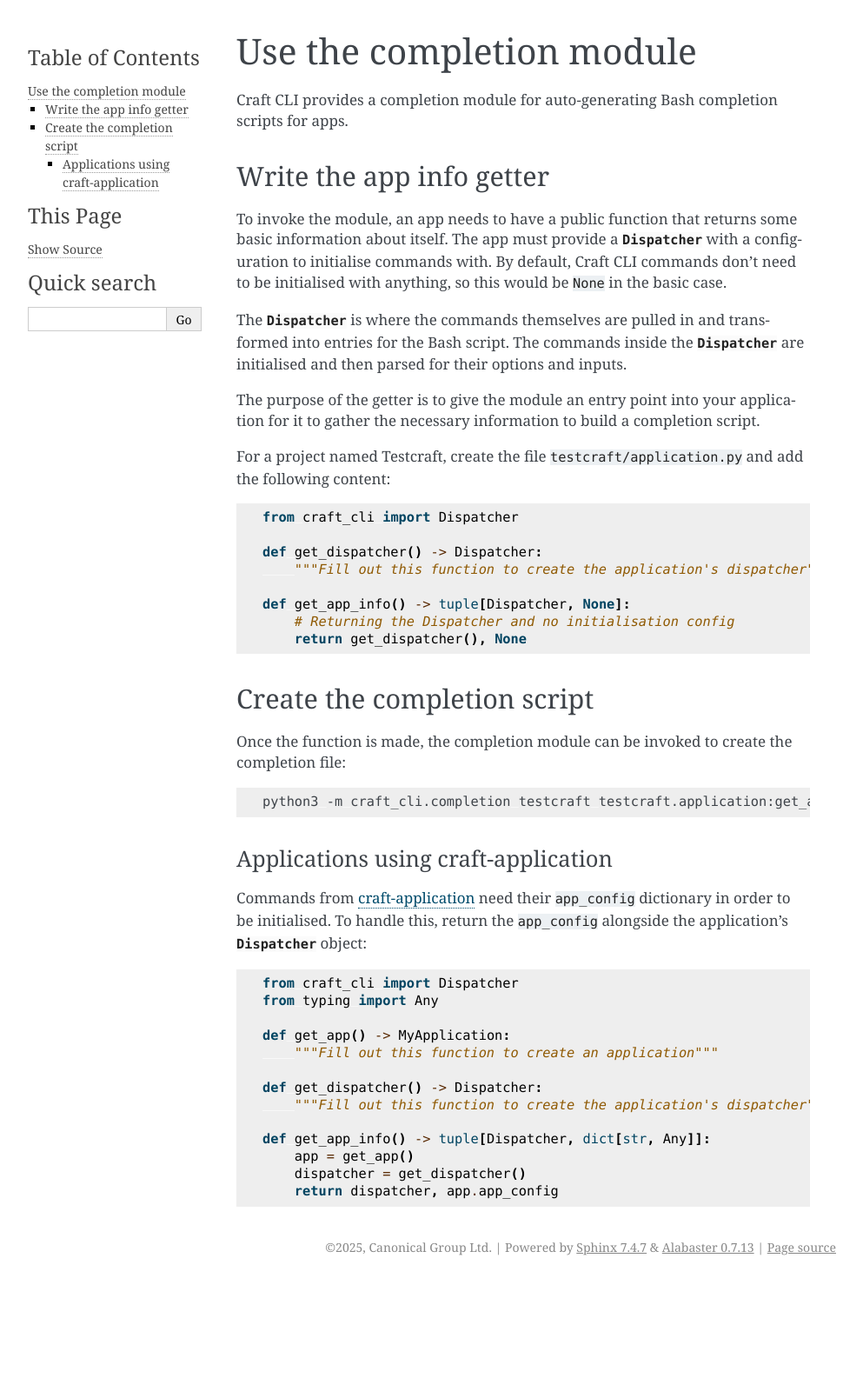
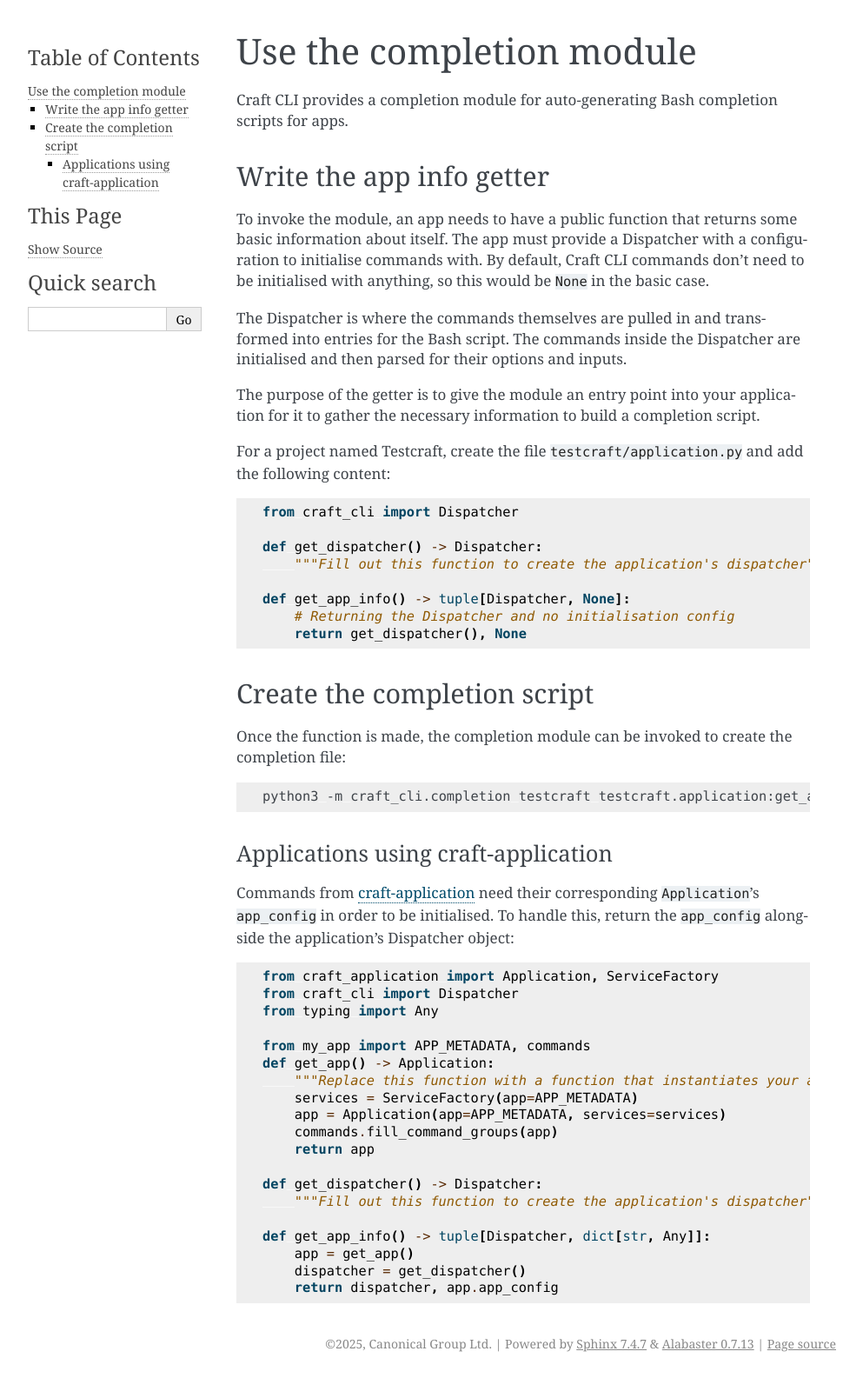
Before and after one commit to canonical/craft-cli, a Sphinx documentation site: the page built from docs/how-to-guides/use-completion.rst, in a window 1280 px wide. Shown: the whole page at 87% size, without its empty margins (148-1141 px from the left). Built offline with Sphinx 7.4.7, drawn with Linux system fonts in a browser that asks for light colours; pages that are not in the unit, such as notebooks, are missing from menus; before the commit the page ends 1474 px from its top, so only the background shows below that.

Commit message:
docs: pr feedback, improve description of app config

```diff
--- a/docs/how-to-guides/use-completion.rst
+++ b/docs/how-to-guides/use-completion.rst
@@ -9,15 +9,14 @@
 Write the app info getter
 -------------------------
 
-To invoke the module, an app needs to have a public function that returns
-some basic information about itself. The app must provide a
-:py:class:`Dispatcher` with a configuration to initialise commands with. By default,
-Craft CLI commands don't need to be initialised with anything, so this would be
-``None`` in the basic case.
+To invoke the module, an app needs to have a public function that returns some basic
+information about itself. The app must provide a Dispatcher with a configuration to
+initialise commands with. By default, Craft CLI commands don't need to be initialised
+with anything, so this would be ``None`` in the basic case.
 
-The :py:class:`Dispatcher` is where the commands themselves are pulled in and
-transformed into entries for the Bash script. The commands inside the
-:py:class:`Dispatcher` are initialised and then parsed for their options and inputs.
+The Dispatcher is where the commands themselves are pulled in and transformed into
+entries for the Bash script. The commands inside the Dispatcher are initialised and
+then parsed for their options and inputs.
 
 The purpose of the getter is to give the module an entry point into your application
 for it to gather the necessary information to build a completion script.
@@ -49,17 +48,23 @@
 Applications using craft-application
 ~~~~~~~~~~~~~~~~~~~~~~~~~~~~~~~~~~~~
 
-Commands from `craft-application`_ need their ``app_config`` dictionary in order to be
-initialised. To handle this, return the ``app_config`` alongside the application's
-:py:class:`Dispatcher` object:
+Commands from `craft-application`_ need their corresponding ``Application``'s
+``app_config`` in order to be initialised. To handle this, return the ``app_config``
+alongside the application's Dispatcher object:
 
 .. code:: python
 
+    from craft_application import Application, ServiceFactory
     from craft_cli import Dispatcher
     from typing import Any
 
-    def get_app() -> MyApplication:
-        """Fill out this function to create an application"""
+    from my_app import APP_METADATA, commands
+    def get_app() -> Application:
+        """Replace this function with a function that instantiates your app."""
+        services = ServiceFactory(app=APP_METADATA)
+        app = Application(app=APP_METADATA, services=services)
+        commands.fill_command_groups(app)
+        return app
 
     def get_dispatcher() -> Dispatcher:
         """Fill out this function to create the application's dispatcher"""
```
